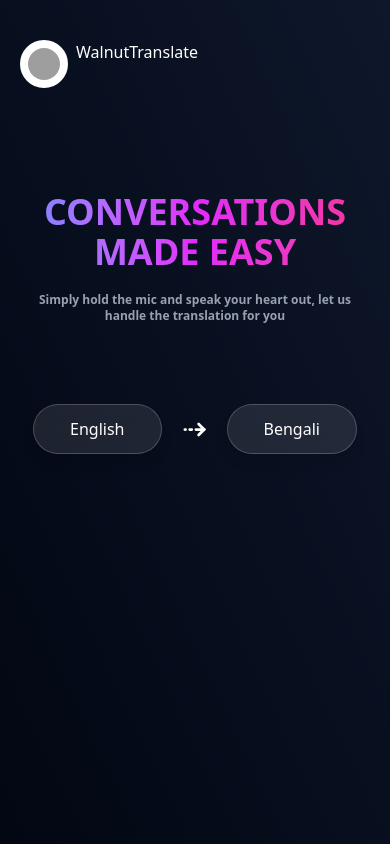
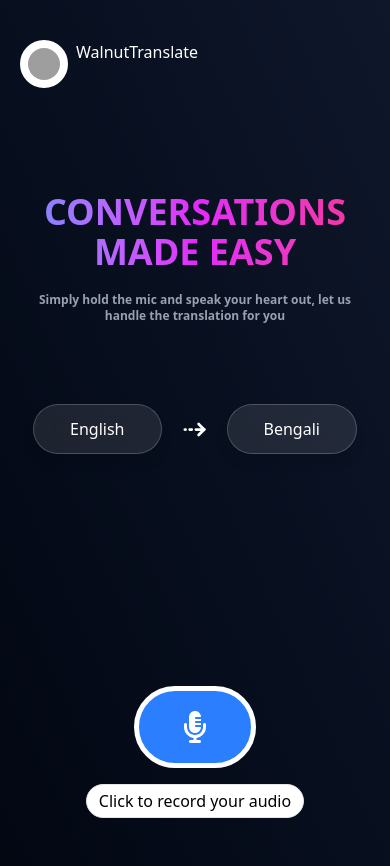
Before and after one commit to suvajitcodewalnut/walnut-translate, a React (Vite) app: page / in a window 390 px wide. Before the commit the page ends 844 px from the top, so only its background shows below. Built offline with nearby package versions, Linux system fonts and the light colour scheme; grey boxes are pictures that could not be loaded.

Commit message:
feat(microphone): add microphone state design

```diff
--- a/src/components/Microphone/Microphone.tsx
+++ b/src/components/Microphone/Microphone.tsx
@@ -1,5 +1,52 @@
+import { useState } from "react";
+
+// Modules
+import { FaMicrophoneLines } from "react-icons/fa6";
+import { BiSolidSquareRounded } from "react-icons/bi";
+
 const Microphone = () => {
-  return <div className="text-white"></div>;
+  const [isTranslating, setIsTranslating] = useState<boolean>(false);
+
+  const handleTranslation = () => {
+    setIsTranslating((previous) => !previous);
+  };
+
+  return (
+    <div className="flex items-center justify-center mt-55 p-2">
+      {isTranslating ? (
+        <div className="flex flex-col items-center justify-center gap-4">
+          <div>
+            <button
+              className="px-10 border-5 border-white p-5 rounded-full bg-red-500 hover:cursor-pointer hover:scale-105 transition-all"
+              onClick={handleTranslation}
+              type="button"
+            >
+              <BiSolidSquareRounded className="text-white" size={32} />
+            </button>
+          </div>
+
+          <span className="text-black border-1 px-3 py-1 rounded-full bg-white animate-pulse">
+            Recording your audio stream
+          </span>
+        </div>
+      ) : (
+        <div className="flex flex-col items-center justify-center gap-4">
+          <div>
+            <button
+              className="px-10 border-5  border-white p-5 rounded-full bg-blue-500 hover:cursor-pointer hover:scale-105 transition-all"
+              onClick={handleTranslation}
+              type="button"
+            >
+              <FaMicrophoneLines className="text-white" size={32} />
+            </button>
+          </div>
+          <span className="text-black border-1 px-3 py-1 rounded-full bg-white">
+            Click to record your audio
+          </span>
+        </div>
+      )}
+    </div>
+  );
 };
 
 export default Microphone;
```
